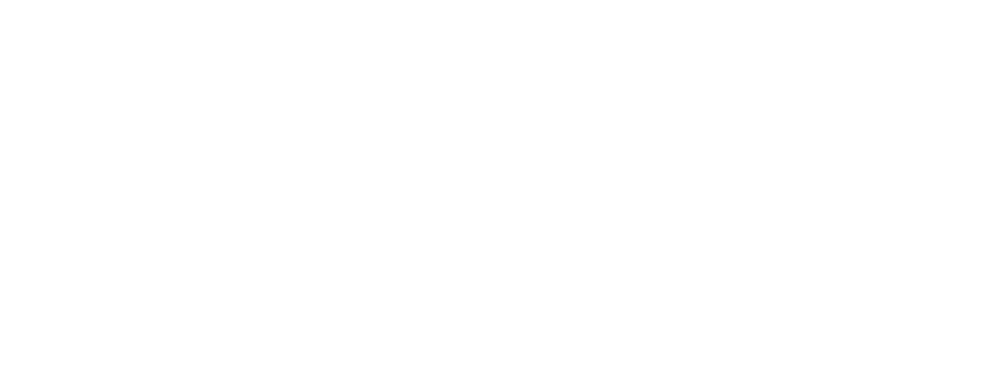
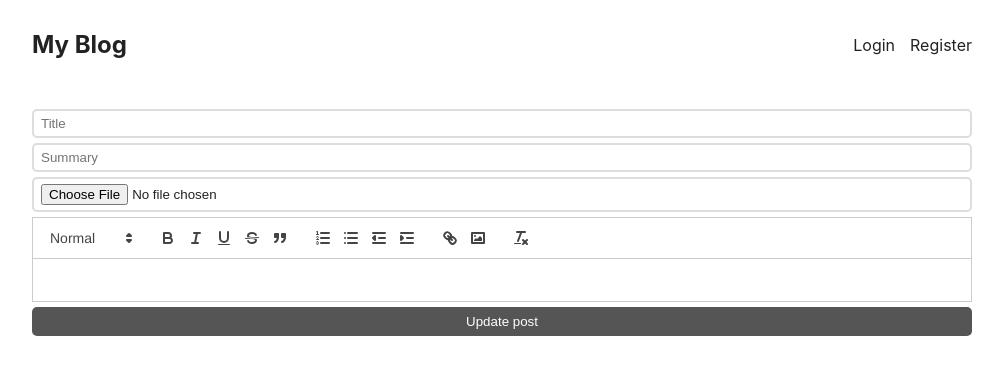
Before and after one commit to paugarcia32/blog-with-react, a React (Create React App) app: page /edit/1 in a window 1280 px wide. Before the commit this address had no page. Shown: the top 374 px of the page, without its empty margins (138-1141 px from the left). Built offline with nearby package versions, Linux system fonts and the light colour scheme; no server answers.

Commit message:
end tutorial

```diff
--- a/src/App.css
+++ b/src/App.css
@@ -3,6 +3,10 @@
 }
 body{
   color: #222;
+}
+
+a {
+  cursor: pointer;
 }
 img{
   max-width: 100%;
@@ -90,6 +94,7 @@
   color: #fff;
   border-radius: 5px;
   padding: 7px 0;
+  cursor: pointer;
 }
 form.login, form.register h1{
   text-align: center;
@@ -135,3 +140,22 @@
 div.post-page div.content p{
   line-height: 1.6rem;
 }
+
+div.edit-row {
+  text-align: center;
+  margin-bottom: 20px;
+}
+div.post-page a.edit-btn{
+  background-color: #333;
+  align-items: center;
+  gap: 5px;
+  display: inline-flex;
+  color: #fff;
+  padding: 15px 30px;
+  border-radius: 5px;
+  text-decoration: none;
+}
+
+a svg{
+  height: 20px;
+}
--- a/src/App.js
+++ b/src/App.js
@@ -7,6 +7,7 @@
 import { UserContextProvider } from './UserContext';
 import CreatePost from './Pages/CreatePost';
 import PostPage from './Pages/PostPage';
+import EditPost from './Pages/EditPost';
 
 function App() {
   return (
@@ -18,6 +19,7 @@
         <Route path='/register' element={<RegisterPage />}/>
         <Route path='/create' element={<CreatePost />}/>
         <Route path='/post/:id' element={<PostPage />}/>
+        <Route path='/edit/:id' element={<EditPost />}/>
       </Route>
     </Routes>
     </UserContextProvider>
--- /dev/null
+++ b/src/Editor.js
@@ -0,0 +1,30 @@
+import ReactQuill from "react-quill"
+import 'react-quill/dist/quill.snow.css'
+import { useState } from "react"
+
+export default function Editor({value, onChange}){
+  const modules = {
+    toolbar: [
+      [{ 'header': [1, 2, false] }],
+      ['bold', 'italic', 'underline','strike', 'blockquote'],
+      [{'list': 'ordered'}, {'list': 'bullet'}, {'indent': '-1'}, {'indent': '+1'}],
+      ['link', 'image'],
+      ['clean']
+    ],
+  }
+  const formats = [
+    'header',
+    'bold', 'italic', 'underline', 'strike', 'blockquote',
+    'list', 'bullet', 'indent',
+    'link', 'image'
+  ]
+
+
+
+  return (
+    <ReactQuill value={value}
+        onChange={onChange}
+        modules={modules}
+        formats={formats}/>
+  )
+}
--- a/src/Pages/CreatePost.js
+++ b/src/Pages/CreatePost.js
@@ -1,6 +1,7 @@
 import ReactQuill from "react-quill"
 import 'react-quill/dist/quill.snow.css'
 import { useState } from "react"
+import {Navigate} from "react-router-dom";
 
 
 const modules = {
@@ -24,6 +25,7 @@
   const [summary, setSummary] = useState('')
   const [content, setContent] = useState('')
   const [files, setFile] = useState('')
+  const [redirect, setRedirect] = useState(false)
 
   async function createNewPost(ev){
     const data = new FormData()
@@ -39,7 +41,13 @@
       credentials: 'include',
 
     })
-    await response.json()
+     if (response.ok) {
+      setRedirect(true);
+    }
+  }
+
+  if (redirect) {
+    return <Navigate to={'/'} />
   }
 
 
@@ -62,7 +70,8 @@
 
         onChange={ev => setFile(ev.target.files)}
         />
-        <ReactQuill value={content}
+        <ReactQuill
+        value={content}
         onChange={newValue => setContent(newValue)}
         modules={modules}
         formats={formats}/>
--- /dev/null
+++ b/src/Pages/EditPost.js
@@ -0,0 +1,81 @@
+
+import { useEffect, useState } from "react"
+import {Navigate, useParams} from "react-router-dom";
+import Editor from "../Editor";
+
+export default function EditPost() {
+  const {id} = useParams();
+  const [title,setTitle] = useState('');
+  const [summary,setSummary] = useState('');
+  const [content,setContent] = useState('');
+  const [files, setFiles] = useState('');
+  const [redirect,setRedirect] = useState(false);
+
+
+  useEffect(() => {
+    fetch(`${process.env.REACT_APP_URL}/post/` + id)
+    .then(response => {
+        response.json().then(postInfo => {
+          setTitle(postInfo.title);
+          setContent(postInfo.content);
+          setSummary(postInfo.summary);
+        });
+      });
+  }, []);
+
+  async function updatePost(ev){
+    ev.preventDefault()
+    const data = new FormData()
+    data.set('title', title)
+    data.set('summary', summary)
+    data.set('content', content)
+    data.set('id', id)
+    if (files?.[0]){
+      data.set('file', files?.[0])
+    }
+
+
+    const response = await fetch(`${process.env.REACT_APP_URL}/post/`, {
+      method: 'PUT',
+      body: data,
+      credentials: 'include',
+    })
+    if (response.ok){
+      setRedirect(true)
+    }
+
+  }
+
+  if (redirect) {
+    return <Navigate to={'/post/'+id} />
+  }
+
+
+
+
+  return (
+    <div>
+      <form onSubmit={updatePost}>
+        <input type="title" placeholder={'Title'}
+        value={title}
+        onChange={
+          ev => setTitle(ev.target.value)
+        }/>
+        <input type="summary"
+        placeholder={'Summary'}
+        value={summary}
+        onChange={
+          ev => setSummary(ev.target.value)
+        }
+        />
+        <input type="file"
+
+        onChange={ev => setFiles(ev.target.files)}
+        />
+        <Editor onChange={setContent} value={content}/>
+        <button style={{marginTop: '5px'}}>Update post</button>
+      </form>
+    </div>
+  )
+
+}
--- a/src/Pages/PostPage.js
+++ b/src/Pages/PostPage.js
@@ -1,10 +1,13 @@
 import { formatISO9075 } from "date-fns";
-import { useEffect, useState } from "react"
-import { useParams } from "react-router-dom"
+import { useContext, useEffect, useState } from "react"
+import { Link, useParams } from "react-router-dom"
+import {UserContext} from '../UserContext'
 
 export default function PostPage(){
  const {id} = useParams();
  const [postInfo, SetPostInfo] = useState(null)
+ const {userInfo} = useContext(UserContext) /*For editting the post*/
+
 useEffect(() => {
 
   fetch(`${process.env.REACT_APP_URL}/post/${id}`)
@@ -27,6 +30,16 @@
         <div className="author">
           by {postInfo.author.username}
         </div>
+        {userInfo.id === postInfo.author._id && ( /*For editting the post*/
+            <div className="edit-row">
+              <Link className="edit-btn" to={`/edit/${postInfo._id}`}>
+                <svg xmlns="http://www.w3.org/2000/svg" fill="none" viewBox="0 0 24 24" stroke-width="1.5" stroke="currentColor" class="w-6 h-6">
+                  <path stroke-linecap="round" stroke-linejoin="round" d="M16.862 4.487l1.687-1.688a1.875 1.875 0 112.652 2.652L10.582 16.07a4.5 4.5 0 01-1.897 1.13L6 18l.8-2.685a4.5 4.5 0 011.13-1.897l8.932-8.931zm0 0L19.5 7.125M18 14v4.75A2.25 2.25 0 0115.75 21H5.25A2.25 2.25 0 013 18.75V8.25A2.25 2.25 0 015.25 6H10" />
+                </svg>
+
+                Edit this post</Link>
+            </div>
+          )}
       <h1>{postInfo.title}</h1>
       <div className="content" dangerouslySetInnerHTML={{__html:postInfo.content}} />
     </div>
```
